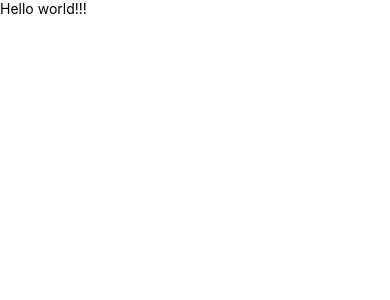
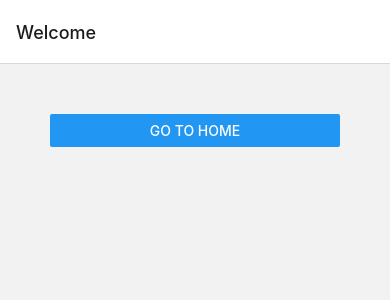
Before and after one commit to dinstar/POCs-React-native, a React Native app: screen / in a window 390 px wide. Shown: the top 300 px of the page. Built offline with nearby package versions, Linux system fonts and the light colour scheme.

Commit message:
Two screens

```diff
--- a/App.tsx
+++ b/App.tsx
@@ -1,13 +1,31 @@
-/**
- * Sample React Native App
- * https://github.com/facebook/react-native
- *
- * @format
- */
+import React from "react";
+import { Button, LogBox, View } from "react-native";
+import { NavigationContainer } from "@react-navigation/native";
+import { createNativeStackNavigator } from "@react-navigation/native-stack";
 
-import { Text } from 'react-native';
+LogBox.ignoreLogs(["Warning: ..."]);
+LogBox.ignoreAllLogs();
 
-const App = _ =>
-  <Text>Hello world!!!</Text>;
+const
+  Stack = createNativeStackNavigator();
+
+const
+  HomeScreen = ({ navigation }) =>
+    <View style={{padding:50}}>
+      <Button title="Go to Welcome" onPress={() => navigation.navigate("Welcome")} />
+    </View>,
+
+  WelcomeScreen = ({ navigation }) =>
+    <View style={{padding:50}}>
+      <Button title="Go to Home" onPress={() => navigation.navigate("Home")} />
+    </View>,
+
+  App = () =>
+    <NavigationContainer>
+      <Stack.Navigator initialRouteName="Welcome">
+        <Stack.Screen name="Home" component={HomeScreen} />
+        <Stack.Screen name="Welcome" component={WelcomeScreen} />
+      </Stack.Navigator>
+  </NavigationContainer>;
 
 export default App;
```
